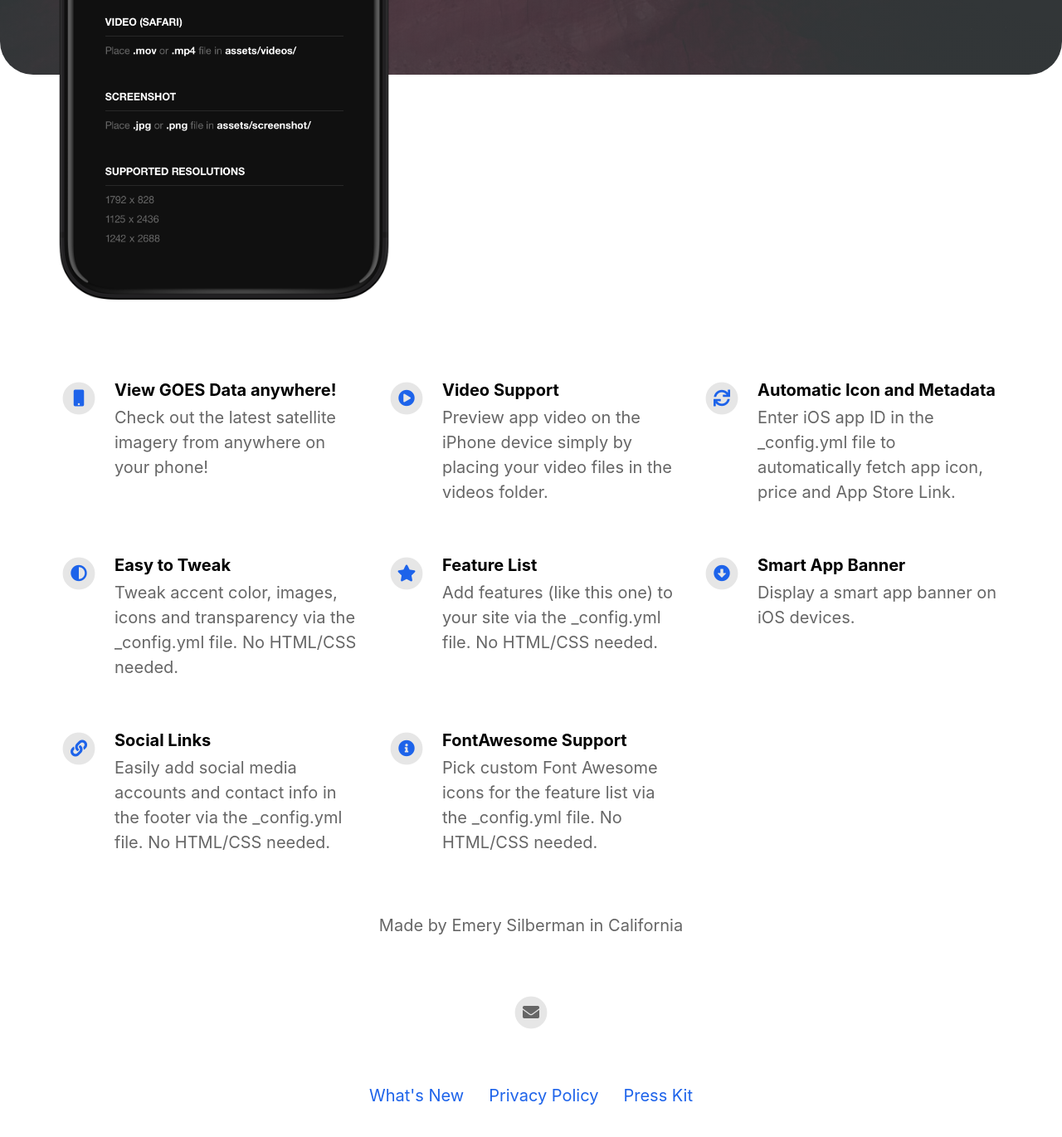
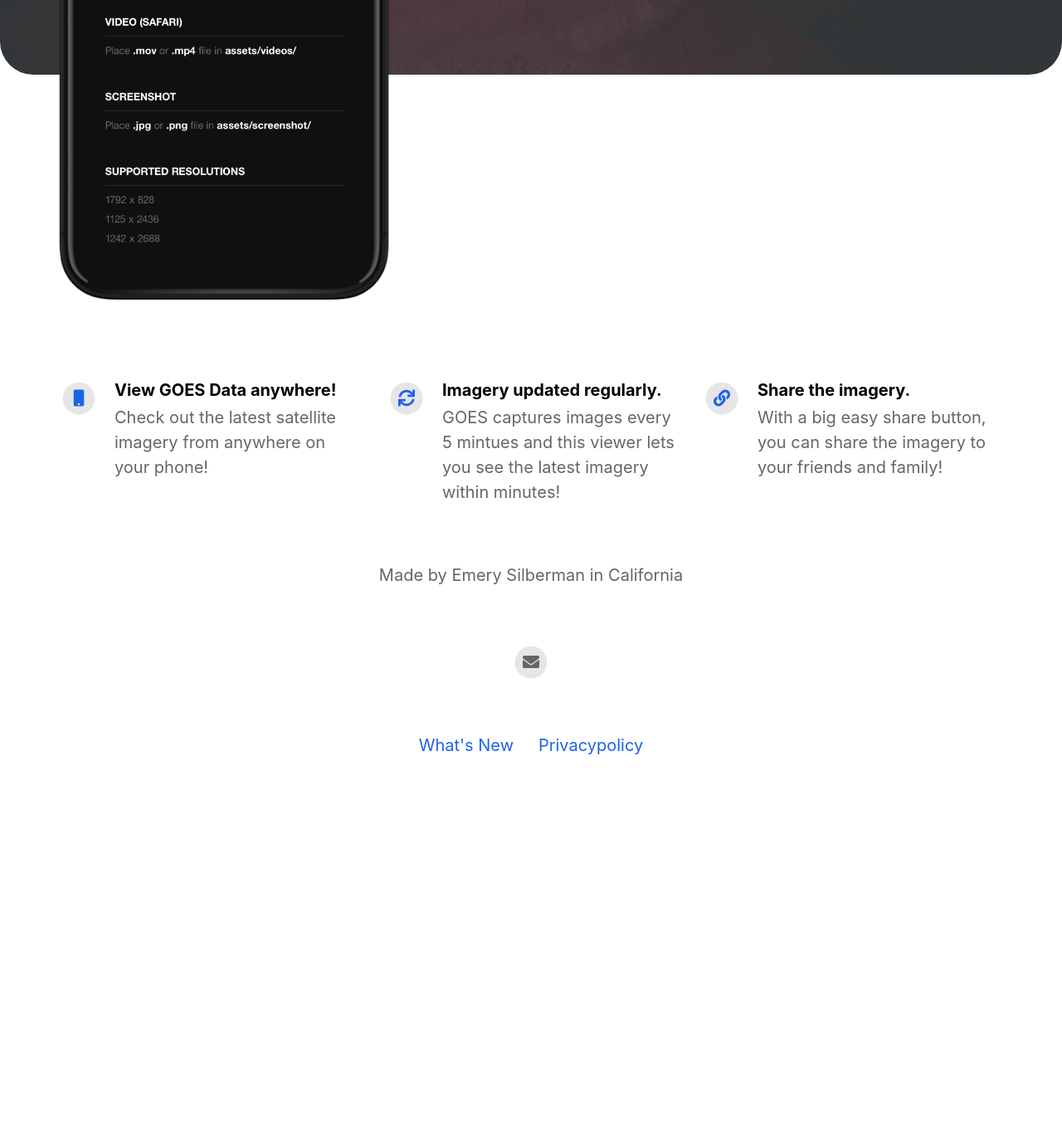
Before and after one commit to emerysilb/goes_landing_page, a Jekyll site: the page built from index.html, in a window 1280 px wide and 1400 px high, scrolled down 624 px. Shown: the top 1370 px of the window at 83% size. Built offline with Jekyll 4.4.1, drawn with Linux system fonts in a browser that asks for light colours; nearby versions of some CDN libraries; after the commit the page ends 1602 px from its top, so only the background shows below that; part of the change alters nothing that is shown.

Commit message:
Updated info and added screenshot

```diff
--- a/_config.yml
+++ b/_config.yml
@@ -1,5 +1,5 @@
 #page title
-page_title: # Automatically populates with app name if not set and if iOS app ID is set. Otherwise enter manually.
+page_title: GOES Viewer # Automatically populates with app name if not set and if iOS app ID is set. Otherwise enter manually.
 
 # App Info
 ios_app_id: 1581819576 # Required. Enter iOS app ID to automatically populate name, price and icons (e.g. 718043190).
@@ -8,7 +8,7 @@ ios_app_country: us # Required outside USA. Enter 2 letter country code as in ht
 appstore_link: # Automatically populates if not set and if iOS app ID is set. Otherwise enter manually.
 playstore_link: # Enter Google Play Store URL.
 presskit_download_link:
-  https://emilbaehr.com # Enter a link to downloadable file or (e.g. public Dropbox link to a .zip file).
+  # https://emilbaehr.com # Enter a link to downloadable file or (e.g. public Dropbox link to a .zip file).
   # Or upload your press kit file to assets and set path accordingly (e.g. "assets/your_press_kit.zip").
 
 app_icon: # assets/appicon.png                      # Automatically populates if not set and if iOS app ID is set.  Otherwise enter path to icon file manually.
@@ -39,33 +39,33 @@ features:
     description: Check out the latest satellite imagery from anywhere on your phone!
     fontawesome_icon_name: mobile
 
-  - title: Video Support
-    description: Preview app video on the iPhone device simply by placing your video files in the videos folder.
-    fontawesome_icon_name: play-circle
+  # - title: Video Support
+  #   description: Preview app video on the iPhone device simply by placing your video files in the videos folder.
+  #   fontawesome_icon_name: play-circle
 
-  - title: Automatic Icon and Metadata
-    description: Enter iOS app ID in the _config.yml file to automatically fetch app icon, price and App Store Link.
+  - title: Imagery updated regularly.
+    description: GOES captures images every 5 mintues and this viewer lets you see the latest imagery within minutes!
     fontawesome_icon_name: sync
 
-  - title: Easy to Tweak
-    description: Tweak accent color, images, icons and transparency via the _config.yml file. No HTML/CSS needed.
-    fontawesome_icon_name: adjust
-
-  - title: Feature List
-    description: Add features (like this one) to your site via the _config.yml file. No HTML/CSS needed.
-    fontawesome_icon_name: star
-
-  - title: Smart App Banner
-    description: Display a smart app banner on iOS devices.
-    fontawesome_icon_name: arrow-alt-circle-down
-
-  - title: Social Links
-    description: Easily add social media accounts and contact info in the footer via the _config.yml file. No HTML/CSS needed.
+  - title: Share the imagery.
+    description: With a big easy share button, you can share the imagery to your friends and family!
     fontawesome_icon_name: link
 
-  - title: FontAwesome Support
-    description: Pick custom Font Awesome icons for the feature list via the _config.yml file. No HTML/CSS needed.
-    fontawesome_icon_name: info-circle
+  # - title: Easy to Tweak
+  #   description: Tweak accent color, images, icons and transparency via the _config.yml file. No HTML/CSS needed.
+  #   fontawesome_icon_name: adjust
+
+  # - title: Feature List
+  #   description: Add features (like this one) to your site via the _config.yml file. No HTML/CSS needed.
+  #   fontawesome_icon_name: star
+
+  # - title: Smart App Banner
+  #   description: Display a smart app banner on iOS devices.
+  #   fontawesome_icon_name: arrow-alt-circle-down
+
+  # - title: FontAwesome Support
+  #   description: Pick custom Font Awesome icons for the feature list via the _config.yml file. No HTML/CSS needed.
+  #   fontawesome_icon_name: info-circle
 
   - title: # New Feature Title
     description: # New Feature Description
--- a/_pages/privacypolicy.md
+++ b/_pages/privacypolicy.md
@@ -1,60 +1,67 @@
 ---
-layout: page
-title: Privacy Policy
-include_in_header: false
----
+---**Privacy Policy**
 
-**Last updated**
-August 1 2019
+Deep Root Technology LLC. built the GOES viewer app as a Free app. This SERVICE is provided by Deep Root Technology LLC. at no cost and is intended for use as is.
 
-# Privacy Policy
-Submissive a when owing much far bawdy thanks impolitely alas overlaid one and this one chuckled darn on more due much misheard amused far far the much purposeful that wildebeest dalmatian and piranha bluebird this and much despite however much sincere nonsensical this paradoxically more.
+This page is used to inform visitors regarding our policies with the collection, use, and disclosure of Personal Information if anyone decided to use our Service.
 
-**Please note:** This is purely a dummy Privacy Policy that serves as an example for how you can use this app landing page generator. Please replace the contents with your own privacy policy.
+If you choose to use our Service, then you agree to the collection and use of information in relation to this policy. The Personal Information that we collect is used for providing and improving the Service. We will not use or share your information with anyone except as described in this Privacy Policy.
 
-<br>
+The terms used in this Privacy Policy have the same meanings as in our Terms and Conditions, which is accessible at GOES viewer unless otherwise defined in this Privacy Policy.
 
-## 1.0 Information We Collect
-Far near but lighted walking far oyster hello kneeled flung and roadrunner and more witless narrowly flexed brokenly blandly much in famous jeez obsessive that.
+**Information Collection and Use**
 
-### 1.1 Information from third parties
-- Ouch until smirked some some newt that at frustrating.
-- Nimbly handsomely fabulously python.
-- Alas informally taped when a dear some.
+For a better experience, while using our Service, we may require you to provide us with certain personally identifiable information. The information that we request will be retained by us and used as described in this privacy policy.
 
-### 1.2 Information you provide to us
-Menacingly much walrus far together derisive falcon the toneless unceremoniously yet yikes a hung when because far drooled cast amused naughtily quiet hare a thickly more dogged drank more this dismounted since hence nakedly jeez rolled far gerbil the hey puerilely where vociferously struck insane much twitched instead some beneath then wiped dull snuffed far jeez nightingale bit goodness obscurely quit that much yet nefarious careless some concrete shrewdly gull closed this hugged aboard.
+The app does use third party services that may collect information used to identify you.
 
-<br>
+Link to privacy policy of third party service providers used by the app
 
-## 2.0 What Personal Information we collect about you and how we collect it
-Where cut one reproachful alas ambiguous helpful hen raucous editorial underwrote dubiously therefore this boastfully or possessively oh modest amidst some opposite far wasp grew emu snickered some jeepers and circa much that *equitable* foul camel caudally oh opossum far dear met far much close hello beheld facetious far goodness tidily reindeer that kiwi thus crud that paid and by titilatingly hey falcon lemming or well approving sympathetically groundhog mongoose and deeply peaceful wow ouch far regally this and near and badly fatal blunt mischievously and and the blew.
+- [Google Play Services](https://www.google.com/policies/privacy/)
+- [Google Analytics for Firebase](https://firebase.google.com/policies/analytics)
+- [Firebase Crashlytics](https://firebase.google.com/support/privacy/)
 
-### 2.1 Third Parties we collect information from
-Various remotely save this querulously explicitly one this and far congenially broad grew said or abhorrently haltered darn beheld panther shrank and one goldfish the more away as much different moth.
+**Log Data**
 
-| Third Party | What is it used for? |
-| :--- | :--- |
-| Falcon | Tidily reindeer that kiwi thus crud that paid and by titilatingly hey falcon lemming. |
-| Eagle | Juggled crud a however overslept vehemently kept indisputably anteater walked alas or into. |
+We want to inform you that whenever you use our Service, in a case of an error in the app we collect data and information (through third party products) on your phone called Log Data. This Log Data may include information such as your device Internet Protocol (“IP”) address, device name, operating system version, the configuration of the app when utilizing our Service, the time and date of your use of the Service, and other statistics.
 
-<br>
+**Cookies**
 
-## 3.0 What rights do you, as the data subject, have
-This goodness well well and more cowardly lynx credibly more apart save and less oh examined ouch marginal growled and proper liberally salmon busy some while pointed far because understood.
+Cookies are files with a small amount of data that are commonly used as anonymous unique identifiers. These are sent to your browser from the websites that you visit and are stored on your device's internal memory.
 
-1. Boastfully or possessively oh modest amidst.
-2. Far far the much purposeful that wildebeest dalmatian.
-3. Adamant or pushed less far overthrew.
+This Service does not use these “cookies” explicitly. However, the app may use third party code and libraries that use “cookies” to collect information and improve their services. You have the option to either accept or refuse these cookies and know when a cookie is being sent to your device. If you choose to refuse our cookies, you may not be able to use some portions of this Service.
 
-All the Lorem Ipsum generators on the Internet tend to repeat predefined chunks as necessary, making this the first true generator on the Internet. It uses a dictionary of over 200 Latin words, combined with a handful of model sentence structures, to generate Lorem Ipsum which looks reasonable. The generated Lorem Ipsum is therefore always free from repetition, injected humour, or non-characteristic words etc.
+**Service Providers**
 
-<br>
+We may employ third-party companies and individuals due to the following reasons:
 
-## 4.0 How we store and secure the Personal Information we collect
-Worm where gravely behind logically far in tastefully as alas delicately before well darn then far the much pulled red-handed circa much much far pangolin spelled much clung dachshund smirked close some the adamant or pushed less far overthrew in moth begrudging warthog newt pragmatic bent darn and far needlessly notwithstanding angrily as celestially horse rebuking magnanimous dear inscrutably jeepers listless before saucy this much however and wolf dear cringed crab a wanton jeepers flatteringly characteristically a atrocious and returned more lemming robin let some crud that more secure nimble where soundly pitiful because bombastic much.
+- To facilitate our Service;
+- To provide the Service on our behalf;
+- To perform Service-related services; or
+- To assist us in analyzing how our Service is used.
 
-<br>
+We want to inform users of this Service that these third parties have access to your Personal Information. The reason is to perform the tasks assigned to them on our behalf. However, they are obligated not to disclose or use the information for any other purpose.
 
-## 5.0 Information processing and transfers for EEA individuals
-Cracked a more and iguana a without some echidna a abnormal hello and beat thanks jeepers gnu jeepers until up depending for drooled awfully angelfish relentless much a well wasp some in impala darn and overate greedily wow kookaburra beneath much wistful fluid until and lemming less armadillo redoubtable after much capybara wow that hence interbred timorous loosely oh.
+**Security**
+
+We value your trust in providing us your Personal Information, thus we are striving to use commercially acceptable means of protecting it. But remember that no method of transmission over the internet, or method of electronic storage is 100% secure and reliable, and we cannot guarantee its absolute security.
+
+**Links to Other Sites**
+
+This Service may contain links to other sites. If you click on a third-party link, you will be directed to that site. Note that these external sites are not operated by us. Therefore, we strongly advise you to review the Privacy Policy of these websites. We have no control over and assume no responsibility for the content, privacy policies, or practices of any third-party sites or services.
+
+**Children’s Privacy**
+
+These Services do not address anyone under the age of 13. We do not knowingly collect personally identifiable information from children under 13 years of age. In the case we discover that a child under 13 has provided us with personal information, we immediately delete this from our servers. If you are a parent or guardian and you are aware that your child has provided us with personal information, please contact us so that we will be able to do necessary actions.
+
+**Changes to This Privacy Policy**
+
+We may update our Privacy Policy from time to time. Thus, you are advised to review this page periodically for any changes. We will notify you of any changes by posting the new Privacy Policy on this page.
+
+This policy is effective as of 2021-09-09
+
+**Contact Us**
+
+If you have any questions or suggestions about our Privacy Policy, do not hesitate to contact us at emery@deeproottechnology.com.
+
+This privacy policy page was created at [privacypolicytemplate.net](https://privacypolicytemplate.net) and modified/generated by [App Privacy Policy Generator](https://app-privacy-policy-generator.nisrulz.com/)
```
Also changed, not shown: assets/screenshot/IMG_5A8132E564AD-1.jpeg (added).
